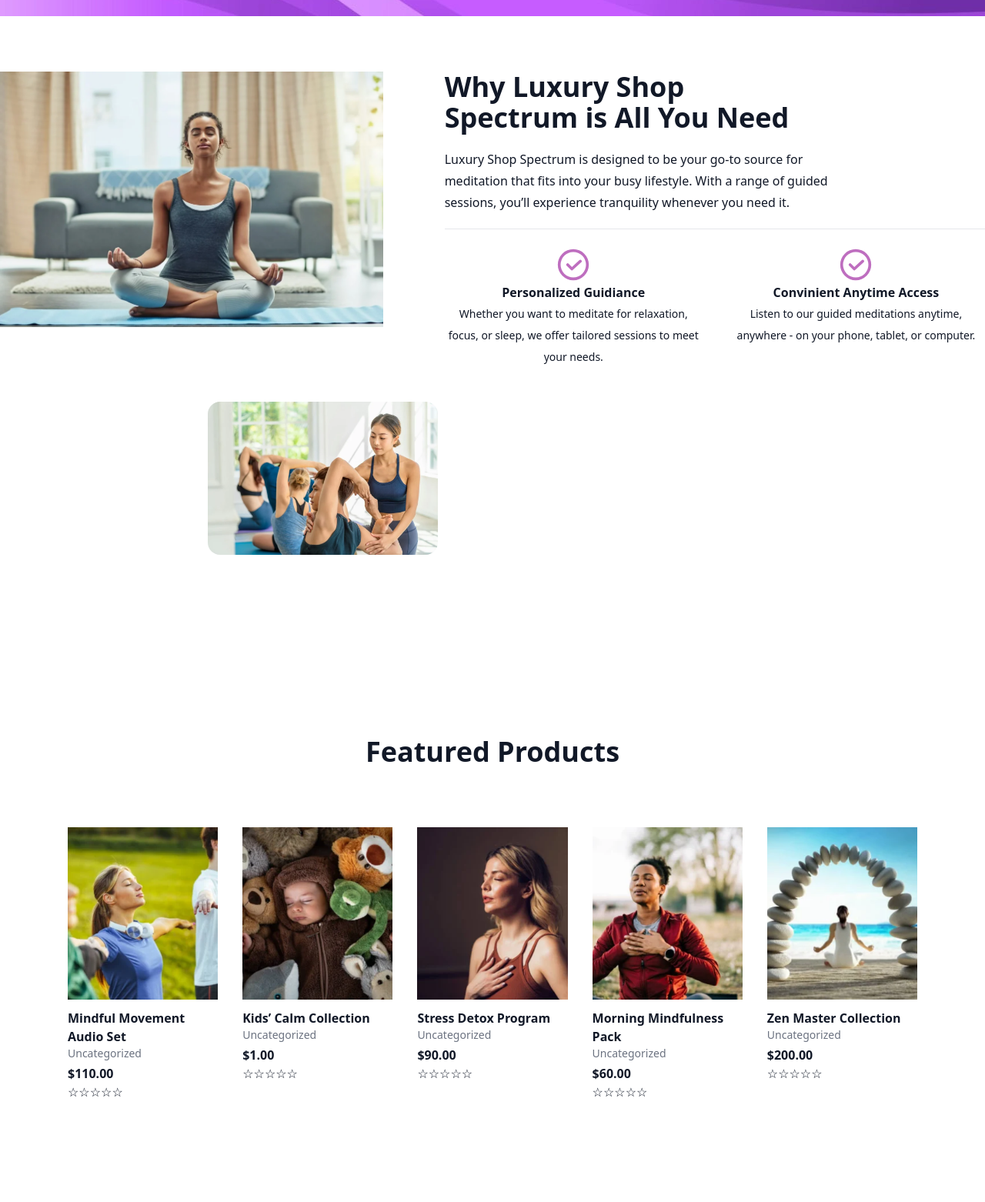
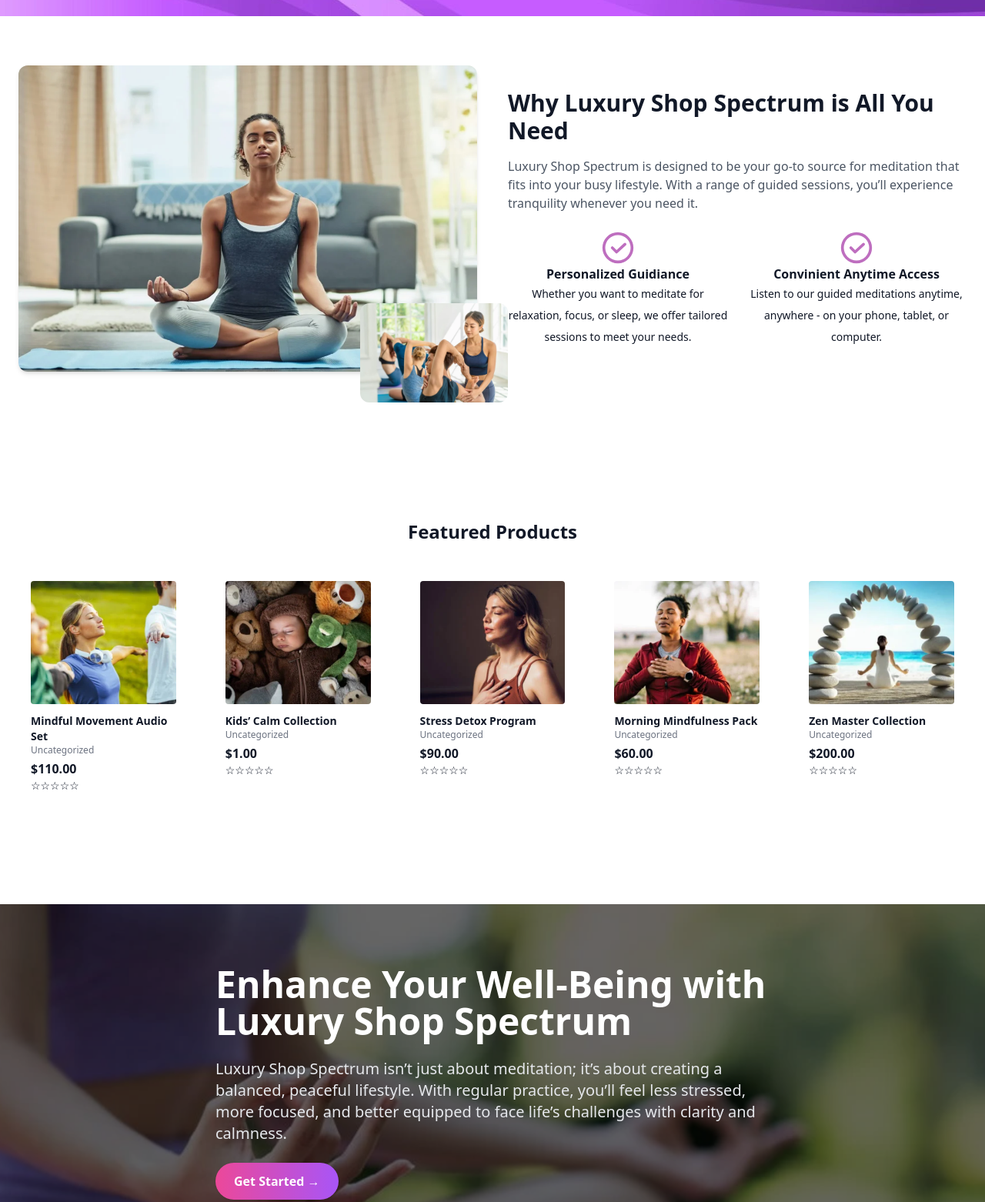
Before and after one commit to Fash-Mayor/LuxuryShopSpectrum, a plain HTML site: page index.html in a window 1280 px wide. Shown: the part 779-2341 px from the top of the page at 77% size. Drawn offline with nearby package versions, Linux system fonts and the light colour scheme; a web font is replaced by a local one.

Commit message:
Revamp header and layout for improved UI
Updated header structure and navigation in contactus.html and index.html for better responsiveness and clarity. Refactored index.html layout, hero, and featured products sections for a cleaner, more modern design and improved mobile compatibility.

```diff
--- a/index.html
+++ b/index.html
@@ -4,36 +4,29 @@
 <head>
   <meta charset="UTF-8">
   <meta name="viewport" content="width=device-width, initial-scale=1.0">
+  <link rel="icon" type="image/x-icon" href="images/cropped-Luxury-Shop-Spectrum-fav.webp">
   <title>Luxury Shop Spectrum - Guided Meditation Audio for Relaxation and Well-Being</title>
-    <link rel="icon" type="image/x-icon" href="images/cropped-Luxury-Shop-Spectrum-fav.webp">
-    <!-- <link rel="stylesheet" href="mystyle.css">
-    <link rel="stylesheet" href="otherstyles.css"> -->
   <script src="https://cdn.tailwindcss.com"></script>
-    <link href='https://cdn.boxicons.com/fonts/basic/boxicons.min.css' rel='stylesheet'>
-    <link href='https://cdn.boxicons.com/fonts/brands/boxicons-brands.min.css' rel='stylesheet'>
-    <link rel="preconnect" href="https://fonts.googleapis.com">
-    <link rel="preconnect" href="https://fonts.gstatic.com" crossorigin>
-    <link
-        href="https://fonts.googleapis.com/css2?family=DM+Sans:ital,opsz,wght@0,9..40,100..1000;1,9..40,100..1000&family=Lato:ital,wght@0,100;0,300;0,400;0,700;0,900;1,100;1,300;1,400;1,700;1,900&family=Petrona:ital,wght@0,100..900;1,100..900&display=swap"
-        rel="stylesheet">
-
+  <link href="https://unpkg.com/boxicons@2.1.4/css/boxicons.min.css" rel="stylesheet">
 </head>
 
-<body class="bg-white text-gray-900 max-sm:w-screen">
-    <div class="bg-[url('images/hp-lg.webp')] bg-cover h-2/3 xl:h-screen sm:px-9 pb-6">
+<body class="text-gray-900">
 
   <!-- Header -->
-        <header class="flex items-center justify-between px-8 py-4 mb-9">
+  <div class="bg-[url('images/hp-lg.webp')] bg-cover h-screen">
+    <header>
+      <div class="max-w-7xl mx-auto flex justify-between items-center py-4 px-6">
         <!-- Logo -->
         <div class="flex items-center space-x-2">
-                <img src="images/cropped-Luxury-Shop-Spectrum-logo.webp" alt="cropped-Luxury-Shop-Spectrum-logo" class="h-10 md:h-12">
+          <img src="images/cropped-Luxury-Shop-Spectrum-logo.webp" alt="Luxury Shop Spectrum" class="h-10">
         </div>
-            <!-- Desktop Nav -->
+
+        <!-- Navigation -->
         <nav class="hidden sm:block">
-                <ul class="flex space-x-6 font-semibold">
-                    <li><a href="index.html" class="text-purple-600">HOME</a></li>
-                    <li><a href="shop.html" class=" hover:text-purple-600">SHOP</a></li>
-                    <li><a href="contactus.html" class="hover:text-purple-600">CONTACT US</a></li>
+          <ul class="flex space-x-8 text-sm font-semibold uppercase">
+            <li><a href="index.html" class="text-purple-600">Home</a></li>
+            <li><a href="shop.html" class="hover:text-purple-600">Shop</a></li>
+            <li><a href="contactus.html" class="hover:text-purple-600">Contact Us</a></li>
           </ul>
         </nav>
 
@@ -42,50 +35,58 @@
           <i class='bx bx-menu'></i>
         </div>
 
-            <!-- Cart Icon -->
+        <!-- Cart -->
         <div>
-                <i class='bxr bxs-shopping-bag'></i>
+          <i class="bx bx-shopping-bag text-2xl"></i>
           <span class="absolute px-1 text-xs text-white bg-black rounded-full ">0</span>
+        </div>
       </div>
     </header>
 
     <!-- Hero Section -->
-        <div class="flex flex-col-reverse items-center justify-between gap-8 px-6 lg:flex-row md:px-12">
-            <div class="w-70 md:w-200 my-4">
-                <h1 class="my-4 text-4xl md:text-6xl font-bold font-custom-petrona">Find Your Inner Peace With Luxury Shop Spectrum
+    <section class="relative">
+      <div class="max-w-7xl mx-auto px-6 py-20 flex flex-col lg:flex-row items-center">
+        <!-- Text -->
+        <div class="lg:w-1/2">
+          <h1 class="text-4xl md:text-6xl font-bold leading-tight mb-6 text-black">
+            Find Your Inner Peace With Luxury Shop Spectrum
           </h1>
-                <p class="my-5 text-xl text-gray-500 font-custom-dm">
-                    Luxury Shop Spectrum provides soothing guided meditation audio that helps you relax,
-                    reduce stress, and enhance your well-being.
+          <p class="mb-6 text-lg text-gray-500">
+            Luxury Shop Spectrum provides soothing guided meditation audio that helps you relax, reduce stress, and
+            enhance your well-being.
           </p>
           <a href="shop.html"
-                    class="inline-block px-6 py-3 font-semibold text-white rounded-full bg-gradient-to-r from-pink-500 to-purple-500">
+            class="inline-block bg-gradient-to-r from-pink-500 to-purple-500 text-white font-semibold px-6 py-3 rounded-full shadow hover:bg-gray-100 transition">
             Get Started →
           </a>
         </div>
-            <div>
-                <img src="images/Meditation-hero-1.webp" alt="relaxed-meditation-hero" class="w-130 md:w-200 h-65 md:h-100">
+
+        <!-- Image -->
+        <div class="lg:w-1/2 mt-10 lg:mt-0 lg:flex justify-center hidden">
+          <img src="images/Meditation-hero-1.webp" alt="Meditation" class="max-h-96">
         </div>
       </div>
+    </section>
   </div>
 
-    <main class="flex flex-row h-screen gap-20 px-15 my-9 py-9 align-center">
-        <div class="relative">
-            <img src="images/Meditation-hero-2.webp" alt="woman-meditating-in-living-room"
-                class="rounded-4xl h-105 w-140">
-            <img src="images/group-of-divcoaching-in-yoga.webp" alt="coaching-group-in-yoga"
-                class="absolute bottom-[100px] left-[270px] w-3/5 rounded-2xl border-7 border-white">
+  <!-- Why Choose Us Section -->
+  <section class="py-16 bg-white">
+    <div class="max-w-7xl mx-auto px-6 flex flex-col lg:flex-row items-center gap-10">
+      <!-- Image -->
+      <div class="lg:w-1/2 relative">
+        <img src="images/Meditation-hero-2.webp" alt="Meditation Woman" class="rounded-xl shadow-md">
+        <img src="images/group-of-divcoaching-in-yoga.webp" alt="Group Yoga"
+          class="absolute -bottom-10 -right-10 w-48 border-7 border-white rounded-xl hidden md:block">
       </div>
 
-        <div class="leading-7">
-            <h2 class="text-4xl font-semibold leading-13">Why Luxury Shop <br>Spectrum is All You Need</h2>
-            <p class="mt-5">Luxury Shop Spectrum is designed to be your go-to source for</p>
-            <p>meditation that fits into your busy lifestyle. With a range of guided</p>
-            <p class="mb-5">sessions, you’ll experience tranquility whenever you need it.</p>
-
-            <hr>
-
-            <div class="grid grid-cols-2 gap-8 mt-6 w-130">
+      <!-- Text -->
+      <div class="lg:w-1/2">
+        <h2 class="text-3xl font-bold mb-4">Why Luxury Shop Spectrum is All You Need</h2>
+        <p class="text-gray-600 mb-6">
+          Luxury Shop Spectrum is designed to be your go-to source for meditation that fits into your busy lifestyle.
+          With a range of guided sessions, you’ll experience tranquility whenever you need it.
+        </p>
+        <div class="grid grid-cols-1 sm:grid-cols-2 gap-6 border-t-6 border-gray-300">
           <div class="flex flex-col items-center">
                     <svg fill="#be6ebf" width="44px" height="44px" viewBox="0 0 24.00 24.00"
                         xmlns="http://www.w3.org/2000/svg" stroke="#be6ebf" stroke-width="0.00024000000000000003">
@@ -102,8 +103,7 @@
                         Whether you want to meditate for relaxation, focus, or sleep, we offer tailored sessions to meet
                         your needs.
                     </p>
-                </div>
-                <div class="flex flex-col items-center">
+                </div><div class="flex flex-col items-center">
                     <svg fill="#be6ebf" width="44px" height="44px" viewBox="0 0 24.00 24.00"
                         xmlns="http://www.w3.org/2000/svg" stroke="#be6ebf" stroke-width="0.00024000000000000003">
                         <g id="SVGRepo_bgCarrier" stroke-width="0"></g>
@@ -115,117 +115,91 @@
                         </g>
                     </svg>
                     <h2 class="font-bold">Convinient Anytime Access</h2>
-                    <p class="justify-center text-sm leading-7 text-center">Listen to our guided meditations anytime,
-                        anywhere - on your phone, tablet, or computer.</p>
+                    <p class="text-sm leading-7 text-center">
+                        Listen to our guided meditations anytime,
+                        anywhere - on your phone, tablet, or computer.
+                    </p>
                 </div>
         </div>
       </div>
-    </main>
+    </div>
+  </section>
 
-
-    <!-- Featured Products Section -->
-    <section class="pb-32 text-gray-900 bg-white">
-        <div class="max-w-6xl px-6 py-16 mx-auto">
-            <!-- Title -->
-            <h2 class="text-4xl font-bold text-center mb-9">Featured Products</h2>
-            <div class="flex justify-center">
-                <span class="bg-purple-400 rounded-full h-0.5 w-26"></span>
+  <!-- Featured Products -->
+  <section class="py-16 my-16">
+    <div class="max-w-7xl mx-auto px-6">
+      <h2 class="text-2xl font-bold mb-8 text-center">Featured Products</h2>
+      <div class="grid grid-cols-2 sm:grid-cols-3 lg:grid-cols-5 gap-8">
+        <!-- Product Card -->
+        <div class="p-4">
+          <img src="images/mindful-movement.webp" alt="Mindful Movement" class="h-40 w-full object-cover rounded">
+          <h3 class="mt-3 font-semibold text-sm">Mindful Movement Audio Set</h3>
+          <p class="text-xs text-gray-500">Uncategorized</p>
+          <p class="mt-1 font-bold">$110.00</p>
+          <p class="text-sm">☆☆☆☆☆</p>
         </div>
-
-            <!-- Products Grid -->
-            <div class="grid grid-cols-1 gap-8 mt-10 sm:grid-cols-2 md:grid-cols-3 lg:grid-cols-5">
-
-                <!-- Product 1 -->
-                <div>
-                    <img src="images/Mindful-Movement.webp" alt="mindful-movement-audio-set"
-                        class="object-cover w-full h-56">
-                    <h3 class="mt-3 font-semibold">Mindful Movement Audio Set</h3>
-                    <p class="text-sm text-gray-500">Uncategorized</p>
-                    <p class="mt-1 font-bold">$110.00</p>
-                    <p>☆☆☆☆☆</p>
+        <div class="p-4">
+          <img src="images/kids-calm.webp" alt="Kids Calm Collection" class="h-40 w-full object-cover rounded">
+          <h3 class="mt-3 font-semibold text-sm">Kids’ Calm Collection</h3>
+          <p class="text-xs text-gray-500">Uncategorized</p>
+          <p class="mt-1 font-bold">$1.00</p>
+          <p class="text-sm">☆☆☆☆☆</p>
         </div>
-
-                <!-- Product 2 -->
-                <div>
-                    <img src="images/Kids-Calm.webp" alt="kids'-calm-collection" class="object-cover w-full h-56">
-                    <h3 class="mt-3 font-semibold">Kids’ Calm Collection</h3>
-                    <p class="text-sm text-gray-500">Uncategorized</p>
-                    <p class="mt-1 font-bold">$1.00</p>
-                    <p>☆☆☆☆☆</p>
+        <div class="p-4">
+          <img src="images/stress-detox.webp" alt="Stress Detox" class="h-40 w-full object-cover rounded">
+          <h3 class="mt-3 font-semibold text-sm">Stress Detox Program</h3>
+          <p class="text-xs text-gray-500">Uncategorized</p>
+          <p class="mt-1 font-bold">$90.00</p>
+          <p class="text-sm">☆☆☆☆☆</p>
         </div>
-
-                <!-- Product 3 -->
-                <div>
-                    <img src="images/Stress-Detox.webp" alt="stress-detox-program" class="object-cover w-full h-56">
-                    <h3 class="mt-3 font-semibold">Stress Detox Program</h3>
-                    <p class="text-sm text-gray-500">Uncategorized</p>
-                    <p class="mt-1 font-bold">$90.00</p>
-                    <p>☆☆☆☆☆</p>
+        <div class="p-4">
+          <img src="images/morning-mindfulness.webp" alt="Morning Mindfulness" class="h-40 w-full object-cover rounded">
+          <h3 class="mt-3 font-semibold text-sm">Morning Mindfulness Pack</h3>
+          <p class="text-xs text-gray-500">Uncategorized</p>
+          <p class="mt-1 font-bold">$60.00</p>
+          <p class="text-sm">☆☆☆☆☆</p>
         </div>
-
-                <!-- Product 4 -->
-                <div>
-                    <img src="images/Morning-Mindfulness.webp" alt="morning-mindfulness-pack"
-                        class="object-cover w-full h-56">
-                    <h3 class="mt-3 font-semibold">Morning Mindfulness Pack</h3>
-                    <p class="text-sm text-gray-500">Uncategorized</p>
-                    <p class="mt-1 font-bold">$60.00</p>
-                    <p>☆☆☆☆☆</p>
-                </div>
-
-                <!-- Product 5 -->
-                <div>
-                    <img src="images/Zen-Master.webp" alt="zen-master-collection" class="object-cover w-full h-56">
-                    <h3 class="mt-3 font-semibold">Zen Master Collection</h3>
-                    <p class="text-sm text-gray-500">Uncategorized</p>
+        <div class="p-4">
+          <img src="images/zen-master.webp" alt="Zen Master" class="h-40 w-full object-cover rounded">
+          <h3 class="mt-3 font-semibold text-sm">Zen Master Collection</h3>
+          <p class="text-xs text-gray-500">Uncategorized</p>
           <p class="mt-1 font-bold">$200.00</p>
-                    <p>☆☆☆☆☆</p>
-                </div>
-
+          <p class="text-sm">☆☆☆☆☆</p>
         </div>
       </div>
-
+    </div>
   </section>
 
-
-
-    <div class="text-gray-900 bg-white">
-        <section class="relative flex items-center justify-center h-screen text-center text-white">
+  <!-- Call to Action -->
+  <!-- <div class="bg-[url('images\meditation-relax-yoga.webp')] h-screen"> -->
+    <section class="relative h-screen text-white py-20">
       <div class="absolute inset-0">
-                <img src="images\meditation-relax-yoga.webp" alt="lady-meditating-in-a-yard"
-                    class="object-cover w-full h-full">
+        <img src="images/meditation-relax-yoga.webp" alt="lady-meditating-in-a-yard" class="object-cover w-full h-full">
         <div class="absolute inset-0 bg-black opacity-60"></div>
       </div>
 
-            <div class="relative z-10 flex justify-end w-full max-w-6xl px-4 mx-auto">
-                <div class="max-w-2xl text-left">
-                    <h1 class="mb-6 text-3xl font-bold md:text-5xl">
-                        Enhance Your Well-Being <br> with Luxury Shop Spectrum
-                    </h1>
-                    <p class="mb-8 text-lg text-gray-200 md:text-xl">
-                        Luxury Shop Spectrum isn’t just about meditation; it’s about creating a balanced,
-                        peaceful lifestyle. With regular practice, you’ll find yourself less stressed, more
-                        focused, and better equipped to face life’s challenges with clarity and calmness.
+      <div class="relative z-10 max-w-3xl mx-auto px-6 text-left">
+        <h2 class="text-3xl md:text-5xl font-bold mb-6">
+          Enhance Your Well-Being with Luxury Shop Spectrum
+        </h2>
+        <p class="mb-6 text-xl text-gray-200">
+          Luxury Shop Spectrum isn’t just about meditation; it’s about creating a balanced, peaceful lifestyle. With
+          regular practice, you’ll feel less stressed, more focused, and better equipped to face life’s challenges with
+          clarity and calmness.
         </p>
-                    <a href="shop.html"
-                        class="inline-block px-6 py-3 font-semibold text-white rounded-full bg-gradient-to-r from-pink-500 to-purple-500">
+        <a href="#"
+          class="inline-block text-white font-semibold px-6 py-3 rounded-full shadow bg-gradient-to-r from-pink-500 to-purple-500">
           Get Started →
         </a>
       </div>
-
-                <!-- Floating Currencies
-                <div class="absolute right-0 flex flex-col items-center transform -translate-y-1/2 top-1/2">
-                <button class="px-3 py-2 text-xs text-white bg-black">NGN</button>
-                <button class="px-3 py-2 text-xs text-white bg-purple-500">USD</button>
-                </div> -->
     </section>
   </div>
 
-    <footer class="py-4 bg-white border-t">
-        <div
-            class="flex flex-col items-center justify-between max-w-6xl px-6 mx-auto text-sm text-gray-600 md:flex-row">
+  <!-- Footer -->
+  <footer class="bg-white border-t py-6">
+    <div class="max-w-7xl mx-auto px-6 flex flex-col md:flex-row justify-between items-center text-sm text-gray-600">
       <p>Copyright © 2025 Luxury Shop Spectrum</p>
-            <div class="flex mt-2 space-x-4 md:mt-0">
+      <div class="flex space-x-4 mt-2 md:mt-0">
         <a href="#" class="hover:text-gray-900">Contact Us</a>
         <a href="#" class="hover:text-gray-900">Privacy Policy</a>
         <a href="#" class="hover:text-gray-900">Refund Policy</a>
```
Also changed, not shown: contactus.html (+15 -4 lines). Lines whose indentation alone changed are shown as unchanged.
